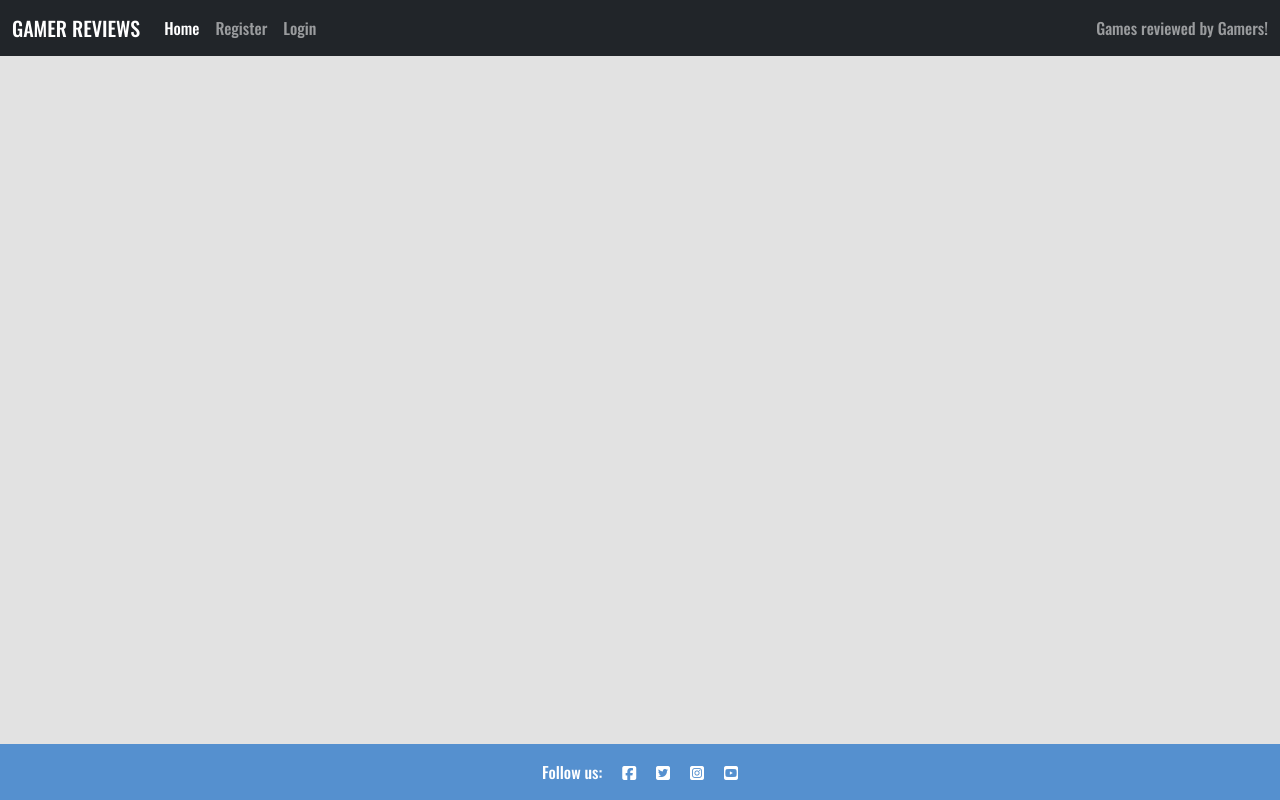
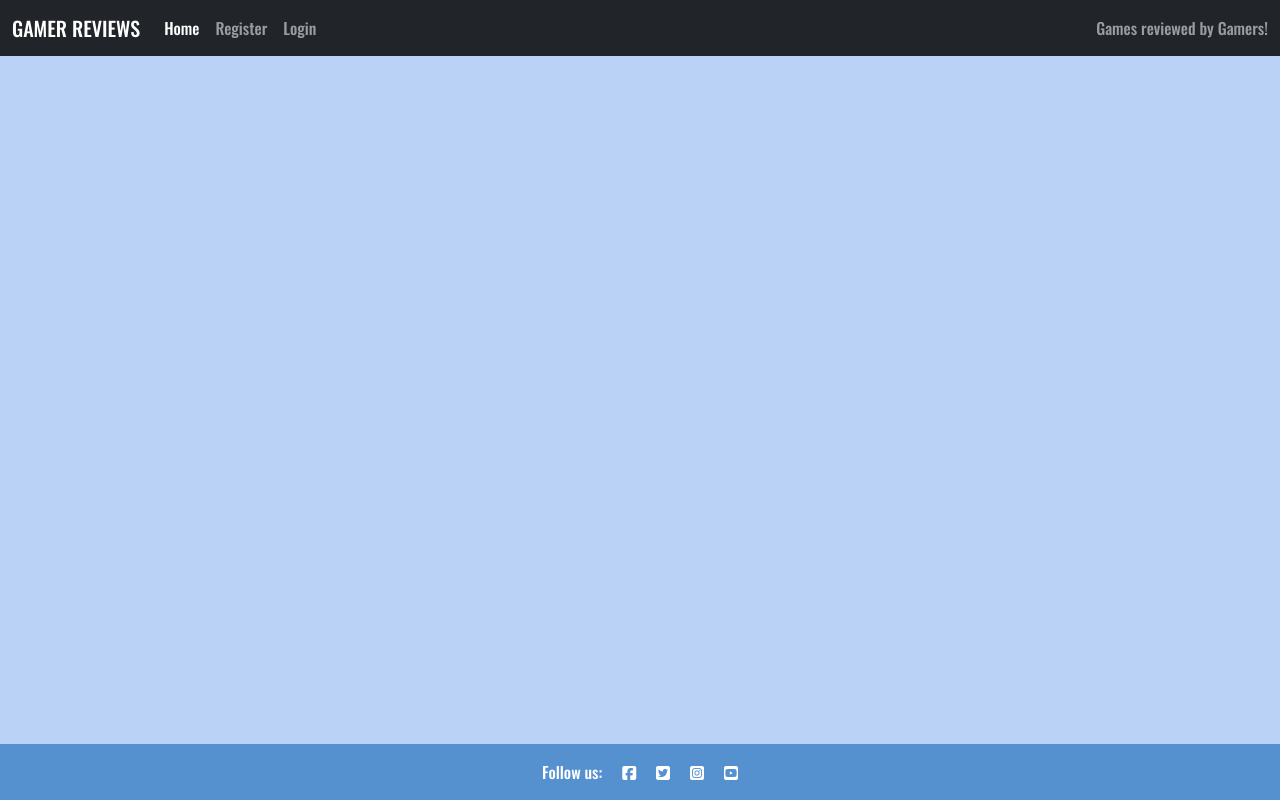
Before and after one commit to David-Maura-Rodgers/PP4-Gamer-Review, a Django app: page / in a window 1280 px wide. Run offline with Django 3.2, Linux system fonts and the light colour scheme; data that the repository does not hold is empty; some libraries are stand-ins or nearby versions.

Commit message:
edit: hange background colour of body and bg-colour of image-flash

```diff
--- a/static/css/style.css
+++ b/static/css/style.css
@@ -25,17 +25,18 @@ body {
 }
 
 .main-bg {
-    background-color: rgba(198, 198, 198, 0.495);
+    background-color: rgba(138, 181, 241, 0.595);
 }
 
 /* https://www.destructoid.com/reviews/review-stray-adventure-puzzle-game-ps5-version/ */
 .container-fluid-home {
-    width: 75%;
+    width: 72%;
     padding-right: 15px;
     padding-left: 15px;
     margin-right: auto;
     margin-left: auto;
     background-color: #eed2b7;
+    /* background-color: #f7d399; */
 }
 
 .card {
@@ -59,7 +60,8 @@ body {
     bottom: 5%;
     min-width: 30%;
     left: -2px;
-    background-color: #23BBBB;
+    /* background-color: #23BBBB; */
+    background-color: #6d5a93;
 }
 
 .gamer {
```
